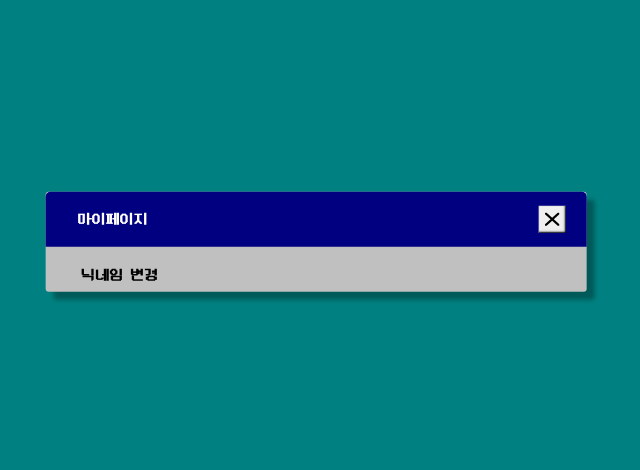
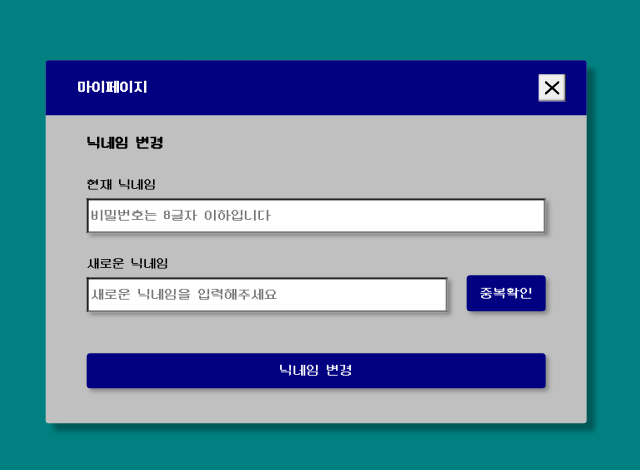
Before and after one commit to MZgaMeZone/gaMeZone, a React (Create React App) app in the folder FrontEnd/: page /mypage/nickname in a window 1280 px wide. Shown: the part 158-628 px from the top of the page, without its empty margins (324-964 px from the left). Built offline with nearby package versions, Linux system fonts and the light colour scheme.

Commit message:
[FEAT] 닉네임 변경페이지 레이아웃 완성

```diff
--- a/FrontEnd/src/pages/myPage/components/Container.tsx
+++ b/FrontEnd/src/pages/myPage/components/Container.tsx
@@ -46,8 +46,8 @@ const Header_Bar = styled.div`
   padding: 2rem;
   align-items: center;
   justify-content: center;
-  border-top-right-radius: 5px;
-  border-top-left-radius: 5px;
+  border-top-right-radius: 3px;
+  border-top-left-radius: 3px;
   background-color: var(--color--header);
   .title > a > p {
     font-size: 2rem;
--- a/FrontEnd/src/pages/myPage/components/Profile.tsx
+++ b/FrontEnd/src/pages/myPage/components/Profile.tsx
@@ -1,5 +1,5 @@
 import styled from "styled-components";
-import "../components/Profile.css";
+import "../components/profile.css";
 type ProfileProps = {
   user: string;
   img: string;
@@ -17,7 +17,7 @@ function Profile({ user, img, nick }: ProfileProps) {
           margin: "0 auto",
         }}
       ></div>
-      <Profile_Box>
+      <ProfileBox>
         <div className="avartar">
           <img src={img} alt="유저 프로필" />
           <div className="nick_box">
@@ -25,13 +25,13 @@ function Profile({ user, img, nick }: ProfileProps) {
             <p>{nick}</p>
           </div>
         </div>
-        <Logout_Button>로그아웃</Logout_Button>
-      </Profile_Box>
+        <LogoutButton>로그아웃</LogoutButton>
+      </ProfileBox>
     </>
   );
 }
 
-const Profile_Box = styled.div`
+const ProfileBox = styled.div`
   display: flex;
   justify-content: space-between;
   align-items: center;
@@ -43,7 +43,7 @@ const Profile_Box = styled.div`
   box-shadow: 8px 8px 4px rgba(0, 0, 0, 0.3);
 `;
 
-const Logout_Button = styled.button`
+const LogoutButton = styled.button`
   margin: 3rem;
   padding: 2rem;
   width: 12rem;
--- a/FrontEnd/src/pages/myPage/nickname-change.tsx
+++ b/FrontEnd/src/pages/myPage/nickname-change.tsx
@@ -1,23 +1,147 @@
-import Container from "./components/Container";
+import Container from "./components/container";
 import styled from "styled-components";
 import { Link, useNavigate } from "react-router-dom";
 import { useState, useEffect } from "react";
+import { MouseEvent, FormEvent } from "react";
 
 function NicknameChange() {
+  //현재 닉네임이 placeholder로 이미 보이고 있어야하고
+  //새로운 닉네임은 중복검사해야 함.
+
+  const [currenNickname, setCurrentNickname] = useState("");
+  const [newNickname, setNewNickname] = useState("");
+  const [isDuplicate, setIsDuplicate] = useState(false);
+  const navigate = useNavigate();
+
+  const duplicateCheck = (e: MouseEvent<HTMLButtonElement>) => {
+    e.preventDefault();
+    const existingNicknames = ["John", "Jane", "Mike"];
+    if (existingNicknames.includes(newNickname)) {
+      setIsDuplicate(true);
+      alert("이미 존재하는 닉네임 입니다.");
+    } else {
+      setIsDuplicate(false);
+      alert("사용가능한 닉네임 입니다.");
+    }
+  };
+
+  const handleChange = (e: FormEvent<HTMLInputElement>) => {
+    const { name } = e.currentTarget;
+
+    switch (name) {
+      case "current-nickname":
+        setCurrentNickname(e.currentTarget.value);
+        break;
+
+      case "new-nickname":
+        setNewNickname(e.currentTarget.value);
+        console.log(e.currentTarget.value);
+        break;
+    }
+  };
+
   return (
     <>
       <Container>
-        <Link to="/mypage">
-          <Title> 닉네임 변경</Title>
-        </Link>
+        <Title> 닉네임 변경</Title>
+        <NicknameChangeForm>
+          <form action="">
+            <label htmlFor="current-nickname">현재 닉네임</label>
+            <input
+              type="text"
+              id="current-nickname"
+              name="current-nickname"
+              onChange={handleChange}
+              value={currenNickname}
+              placeholder="비밀번호는 8글자 이하입니다"
+            />
+            <NicknameCheck>
+              <NewnicknameBox>
+                <label htmlFor="new-password">새로운 닉네임</label>
+                <input
+                  type="text"
+                  id="new-nickname"
+                  name="new-nickname"
+                  value={newNickname}
+                  onChange={handleChange}
+                  placeholder="새로운 닉네임을 입력해주세요"
+                />
+              </NewnicknameBox>
+              <button onClick={duplicateCheck}>중복확인</button>
+            </NicknameCheck>
+            <button>닉네임 변경</button>
+            {/* 여기다가 나중에 axios요청 달면 됨. */}
+          </form>
+        </NicknameChangeForm>
       </Container>
     </>
   );
 }
 
+const NewnicknameBox = styled.div`
+  display: flex;
+  flex-direction: column;
+  width: 100%;
+  margin: 0 auto;
+`;
+
+const NicknameChangeForm = styled.div`
+  form {
+    display: flex;
+    flex-direction: column;
+    width: 90%;
+    margin: 0 auto;
+    padding: 2rem;
+  }
+
+  input {
+    height: 5rem;
+    margin-bottom: 2rem;
+    box-shadow: 3px 3px 4px rgba(0, 0, 0, 0.3);
+  }
+
+  label {
+    font-size: 1.8rem;
+    margin-bottom: 1rem;
+    margin-top: 2rem;
+    &:first-of-type {
+      margin-top: 0.5rem;
+    }
+  }
+
+  button {
+    height: 5rem;
+    margin: 3rem 0 3rem 0;
+    box-shadow: 3px 3px 4px rgba(0, 0, 0, 0.3);
+    background-color: var(--color--header);
+    border-radius: 0.5rem;
+    color: white;
+    &:active {
+      box-shadow: none;
+      box-shadow: inset 0.3rem 0.3rem 0.3rem 0rem rgba(0, 0, 0, 0.3);
+    }
+  }
+`;
+
 const Title = styled.h1`
-  margin-left: 5rem;
+  margin-left: 5.8rem;
   margin-top: 3rem;
 `;
 
+const NicknameCheck = styled.div`
+  display: flex;
+  align-items: center;
+  justify-content: space-between;
+
+  input {
+    width: 95%;
+    box-sizing: border-box;
+  }
+
+  button {
+    margin-top: 4rem;
+    width: 20%;
+  }
+`;
+
 export default NicknameChange;
--- a/FrontEnd/src/pages/myPage/password-change.tsx
+++ b/FrontEnd/src/pages/myPage/password-change.tsx
@@ -1,7 +1,8 @@
-import Container from "./components/Container";
+import Container from "./components/container";
 import styled from "styled-components";
 import { Link, useNavigate } from "react-router-dom";
 import { useState, useEffect } from "react";
+import { MouseEvent } from "react";
 
 function PasswordChange() {
   const [currPwd, setCurrPwd] = useState("");
@@ -12,11 +13,16 @@ function PasswordChange() {
 
   const navigate = useNavigate();
 
-  const handleClick = () => {
+  const handleClick = (e: MouseEvent<HTMLButtonElement>) => {
     if (!newPwd || !newPwdCheck || !currPwd) {
       alert("모든 항목은 필수조건 입니다!");
+      e.preventDefault();
     } else if (!isPwdSame) {
       alert("비밀번호가 일치하지 않습니다!");
+      e.preventDefault();
+    } else if (newPwd.length < 8 && newPwdCheck.length < 8) {
+      alert("비밀번호는 8글자 이상 입니다.");
+      e.preventDefault();
     } else {
       navigate("/");
     }
```
Also changed, not shown: FrontEnd/src/App.tsx (+24 -24 lines), FrontEnd/src/pages/myPage/mypage.tsx (+10 -10 lines).
